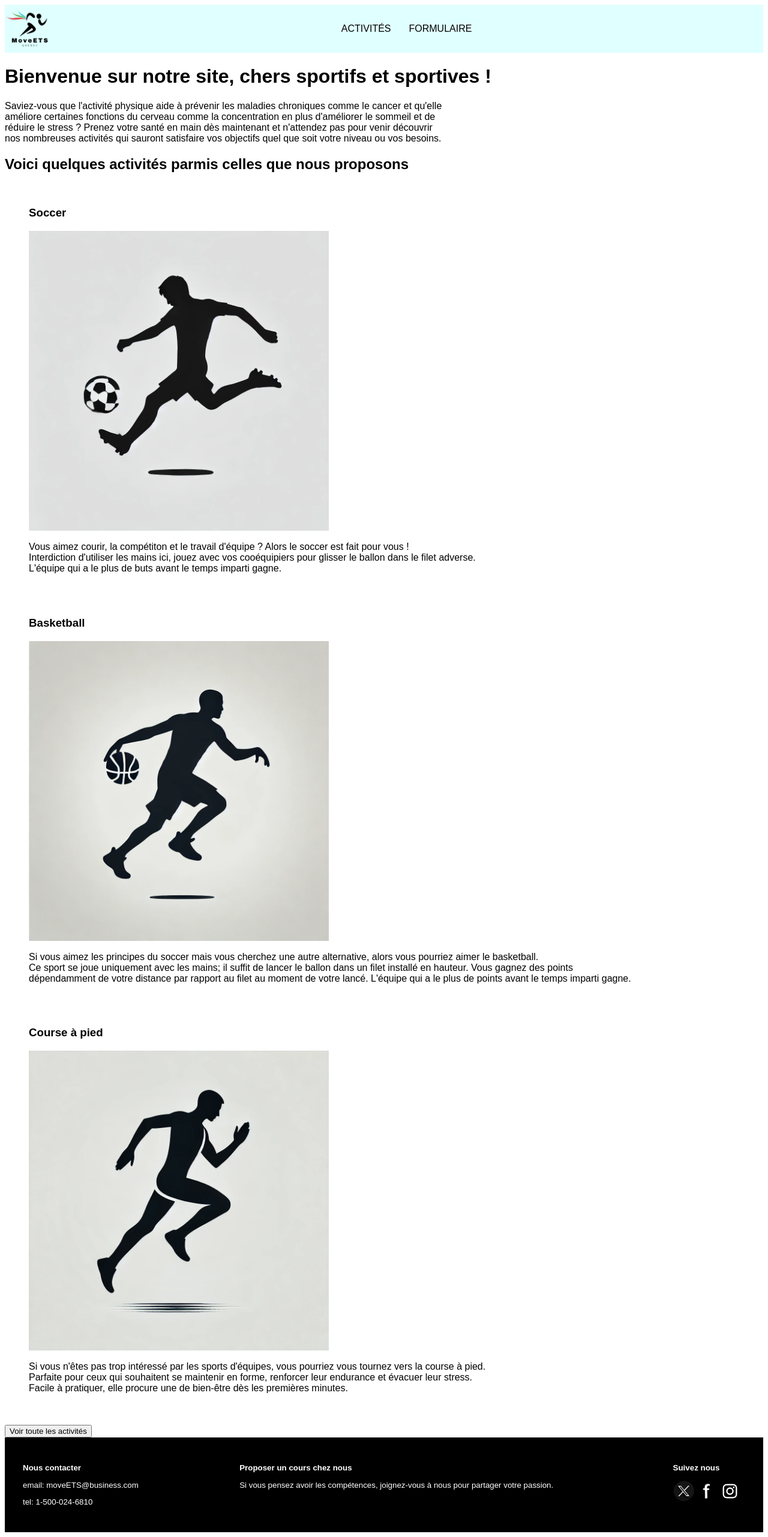
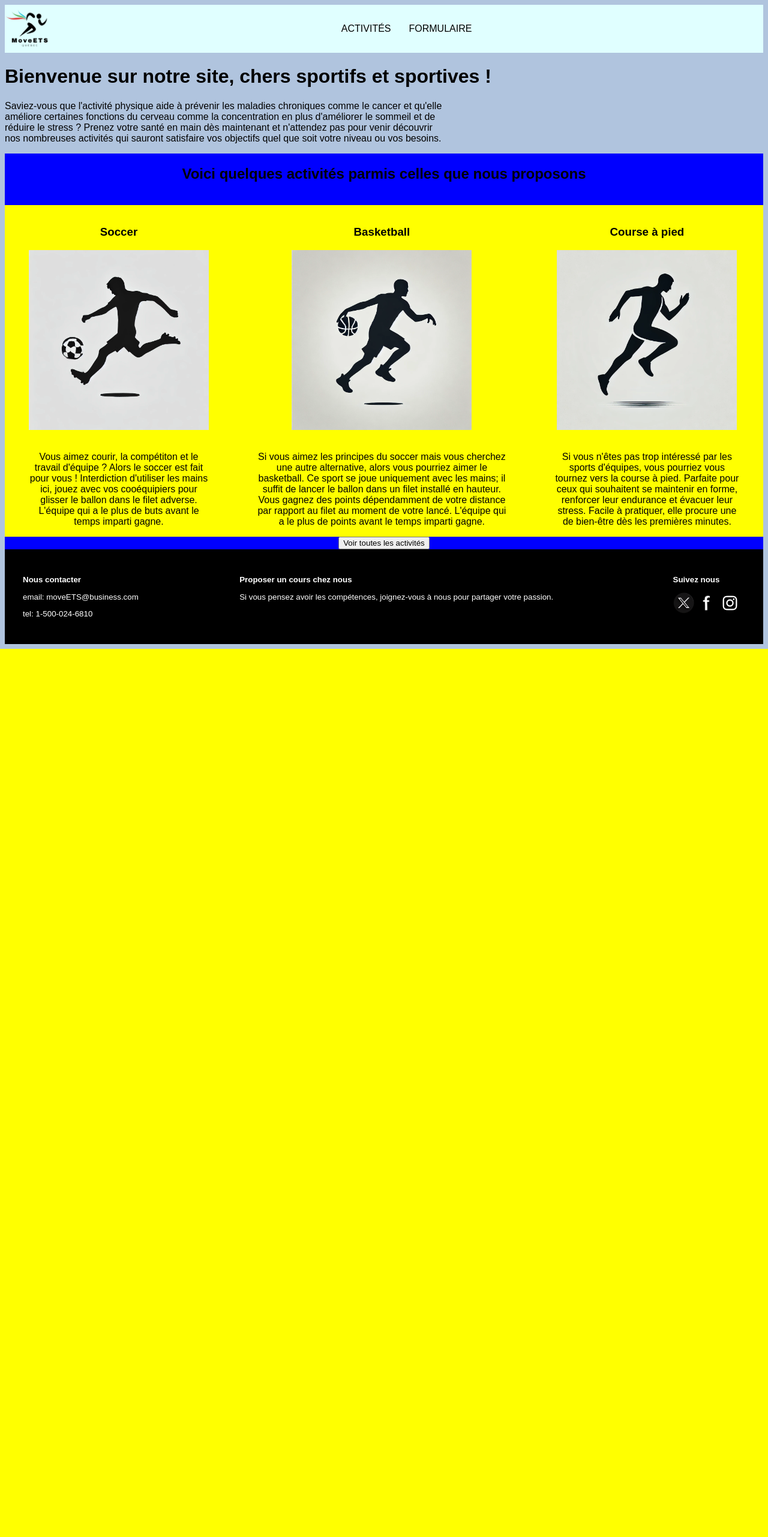
Before and after one commit to YassineKA52/GR03-YASSINE-KADIRI-YASSINE-ISTADAD, a PHP site: page /Html/PageAcceuil.html in a window 1280 px wide. Shown: the whole page at 60% size. After the commit the page ends 1082 px from the top, so only its background shows below. Run offline with PHP 8.4, Linux system fonts and the light colour scheme.

Commit message:
Layout de la page acceuil

```diff
--- a/Html/PageAcceuil.html
+++ b/Html/PageAcceuil.html
@@ -27,6 +27,7 @@
             réduire le stress ? Prenez votre santé en main dès maintenant et n'attendez pas pour venir découvrir <br>
             nos nombreuses activités qui sauront satisfaire vos objectifs quel que soit votre niveau ou vos besoins.
         </p>
+        <div id="activite-Container">
             <h2> Voici quelques activités parmis celles que nous proposons </h2> <br>
 
             <div id="container">
@@ -35,26 +36,22 @@
                     <figcaption>
                         <h3> Soccer </h3>
                     </figcaption>
-                <img src="/Images/soccer.webp" alt="Silhouette qui joue au soccer" width="500" height="500"
+                    <img src="/Images/soccer.webp" alt="Silhouette qui joue au soccer" width="300" height="300"
                         class="image"> <br> <br>
                     <figcaption> Vous aimez courir, la compétiton et le travail d'équipe ? Alors le soccer est fait pour
-                    vous ! <br>
-                    Interdiction d'utiliser les mains ici, jouez avec vos cooéquipiers pour glisser le ballon dans le
-                    filet adverse. <br>
-                    L'équipe qui a le plus de buts avant le temps imparti gagne. </figcaption>
+                        vous ! Interdiction d'utiliser les mains ici, jouez avec vos cooéquipiers pour glisser le ballon dans le
+                        filet adverse. L'équipe qui a le plus de buts avant le temps imparti gagne. </figcaption>
                 </figure> <br> <br>
 
                 <figure>
                     <figcaption>
                         <h3> Basketball </h3>
                     </figcaption>
-                <img src="/Images/basketball.webp" alt="Silhouette qui joue au basketball" width="500" height="500"
+                    <img src="/Images/basketball.webp" alt="Silhouette qui joue au basketball" width="300" height="300"
                         class="image"> <br> <br>
                     <figcaption> Si vous aimez les principes du soccer mais vous cherchez une autre alternative, alors vous
-                    pourriez aimer le basketball. <br>
-                    Ce sport se joue uniquement avec les mains; il suffit de lancer le ballon dans un filet installé en
-                    hauteur. Vous gagnez des points <br>
-                    dépendamment de votre distance par rapport au filet au moment de votre lancé. L'équipe qui a le plus
+                        pourriez aimer le basketball. Ce sport se joue uniquement avec les mains; il suffit de lancer le ballon dans un filet installé en
+                        hauteur. Vous gagnez des points dépendamment de votre distance par rapport au filet au moment de votre lancé. L'équipe qui a le plus
                         de points avant le temps imparti gagne. </figcaption>
                 </figure> <br> <br>
 
@@ -62,17 +59,17 @@
                     <figcaption>
                         <h3> Course à pied </h3>
                     </figcaption>
-                <img src="/Images/course_a_pied.webp" alt="Silhouette qui pratique la course à pied" width="500"
-                    height="500" class="image"> <br> <br>
+                    <img src="/Images/course_a_pied.webp" alt="Silhouette qui pratique la course à pied" width="300"
+                        height="300" class="image"> <br> <br>
                     <figcaption> Si vous n'êtes pas trop intéressé par les sports d'équipes, vous pourriez vous tournez vers
-                    la course à pied. <br>
-                    Parfaite pour ceux qui souhaitent se maintenir en forme, renforcer leur endurance et évacuer leur
-                    stress. <br>
-                    Facile à pratiquer, elle procure une de bien-être dès les premières minutes. </figcaption>
+                        la course à pied. Parfaite pour ceux qui souhaitent se maintenir en forme, renforcer leur endurance et évacuer leur
+                        stress. Facile à pratiquer, elle procure une de bien-être dès les premières minutes. </figcaption>
                 </figure> <br> <br>
 
             </div>
-        <a href="PageActivite.html"> <button>Voir toute les activités</button></a>
+            <a href="PageActivite.html"> <button>Voir toutes les activités</button></a>
+
+        </div>
 
     </main>
 
--- a/styleAcceuil.css
+++ b/styleAcceuil.css
@@ -1,3 +1,33 @@
+body {
+    display: grid;
+    grid-template-rows: auto 1fr auto;
+    background-color: lightsteelblue;
+}
+
+#activite-Container {
+    display: flex;
+    flex-direction: column;
+    justify-content: center;
+    align-items: center;
+    background-color: blue;
+}
+
+#container {
+    display: flex;
+    justify-content: space-between;
+    background-color: yellow;
+    align-items: center;
+}
+
+figure {
+    display: flex;
+    flex-direction: column;
+    justify-content: center;
+    align-items: center;
+    text-align: center;
+}
+
+
 .navBar {
     list-style-type: none;
     overflow: hidden;
```
Lines whose indentation alone changed are shown as unchanged.
